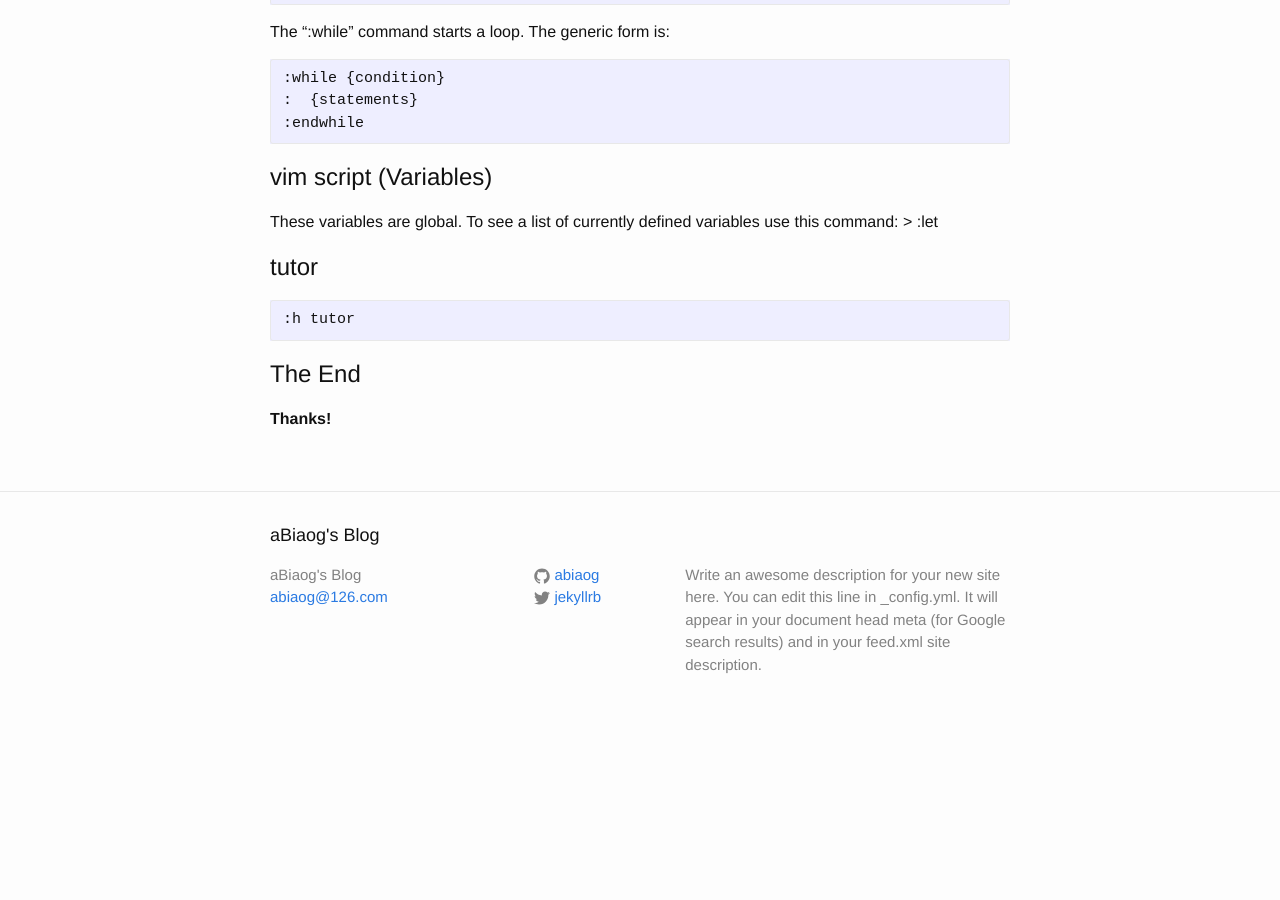
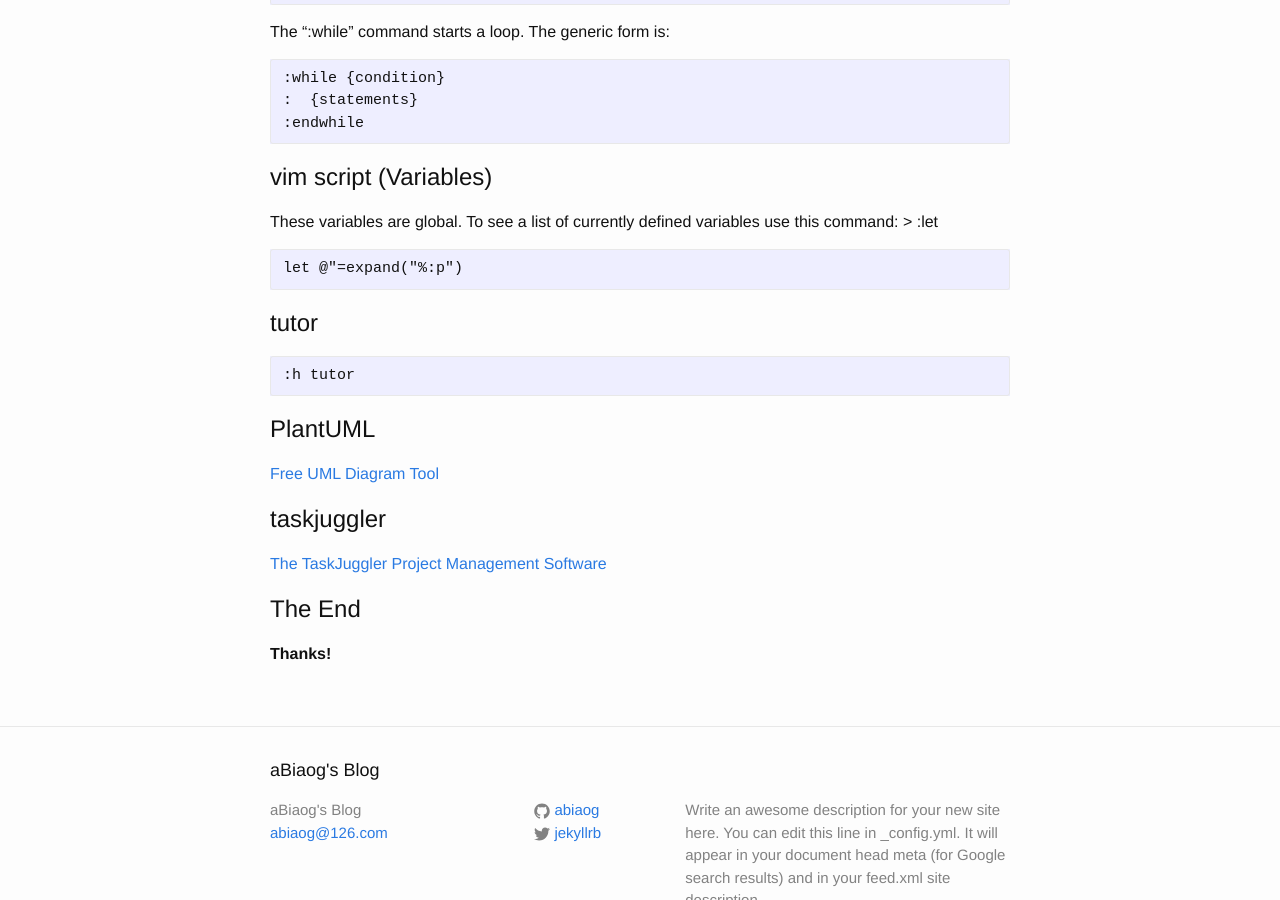
Before and after one commit to abiaog/abiaog.github.io, a Jekyll site: the page built from _posts/2016-02-12-vim-introduction.markdown, in a window 1280 px wide and 900 px high, scrolled down 1814 px. Built offline with Jekyll 4.4.1, drawn with Linux system fonts in a browser that asks for light colours; before the commit the page ends 2550 px from its top, so only the background shows below that.

Commit message:
plantuml and taskjuggler

```diff
--- a/_posts/2016-02-12-vim-introduction.markdown
+++ b/_posts/2016-02-12-vim-introduction.markdown
@@ -92,10 +92,18 @@ The ":while" command starts a loop.  The generic form is:
 use this command: >
 	:let
 
+	let @"=expand("%:p")
+
 
 # tutor
 	:h tutor
 
+# PlantUML
+
+[Free UML Diagram Tool](http://plantuml.com/)
+
+# taskjuggler
+[The TaskJuggler Project Management Software](http://www.taskjuggler.org/)
 
 # The End
 
```
